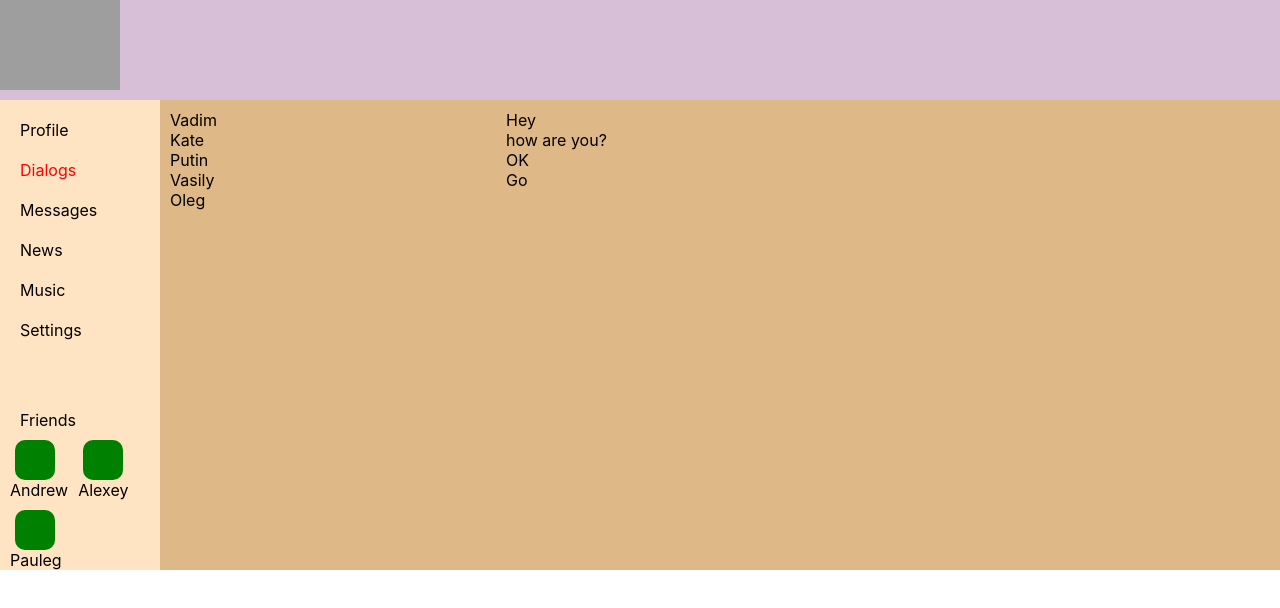
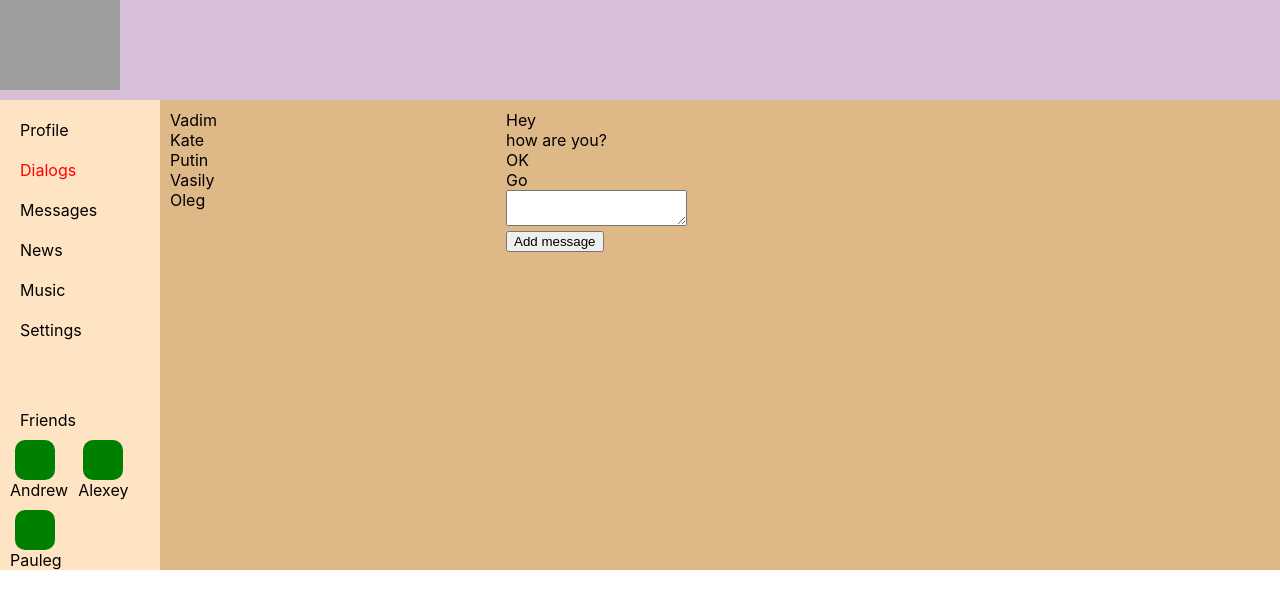
Before and after one commit to vadimMz/ReactProject, a React (Create React App) app: page /Dialogs in a window 1280 px wide. Shown: the top 608 px of the page. Built offline with nearby package versions, Linux system fonts and the light colour scheme; grey boxes are pictures that could not be loaded.

Commit message:
added textarea el in dialogs

```diff
--- a/src/components/Dialogs/DIalogs.js
+++ b/src/components/Dialogs/DIalogs.js
@@ -5,7 +5,13 @@ import Message from "./Message/Message";
 
 
 const Dialogs = (props) => {
-debugger;
+    let textAreaElement = React.createRef();
+
+
+
+
+
+
     const FillDialogs = props.dialogs.map(elem => {
         return (
             <Dialog id={elem.id} name={elem.name}/>
@@ -27,7 +33,16 @@ debugger;
 
             <div className={styles.Messages}>
                 {FillMessages}
+                <div>
+                    <textarea ref={textAreaElement}></textarea>
+
+                    <div className={styles.NewMessageInput}>
+                        <button className= {styles.addNewMessageButton}> Add message</button>
+                    </div>
+                </div>
             </div>
+
+
 
         </div>
     )
--- a/src/components/Dialogs/Dialogs.module.css
+++ b/src/components/Dialogs/Dialogs.module.css
@@ -27,3 +27,10 @@ text-decoration: None;
 .Active {
     color: red;
 }
+.NewMessageInput{
+
+}
+.addNewMessageButton
+{
+
+}
--- a/src/components/profile/Profile.module.css
+++ b/src/components/profile/Profile.module.css
@@ -3,11 +3,11 @@
     background: burlywood;
 }
 
-.profile img {
-  width: 1000px;
-  height: 300px;
+/*.profile img {*/
+/*  width: 1000px;*/
+/*  height: 300px;*/
 
-}
+/*}*/
 
 .ava img {
 width: 100px;
```
